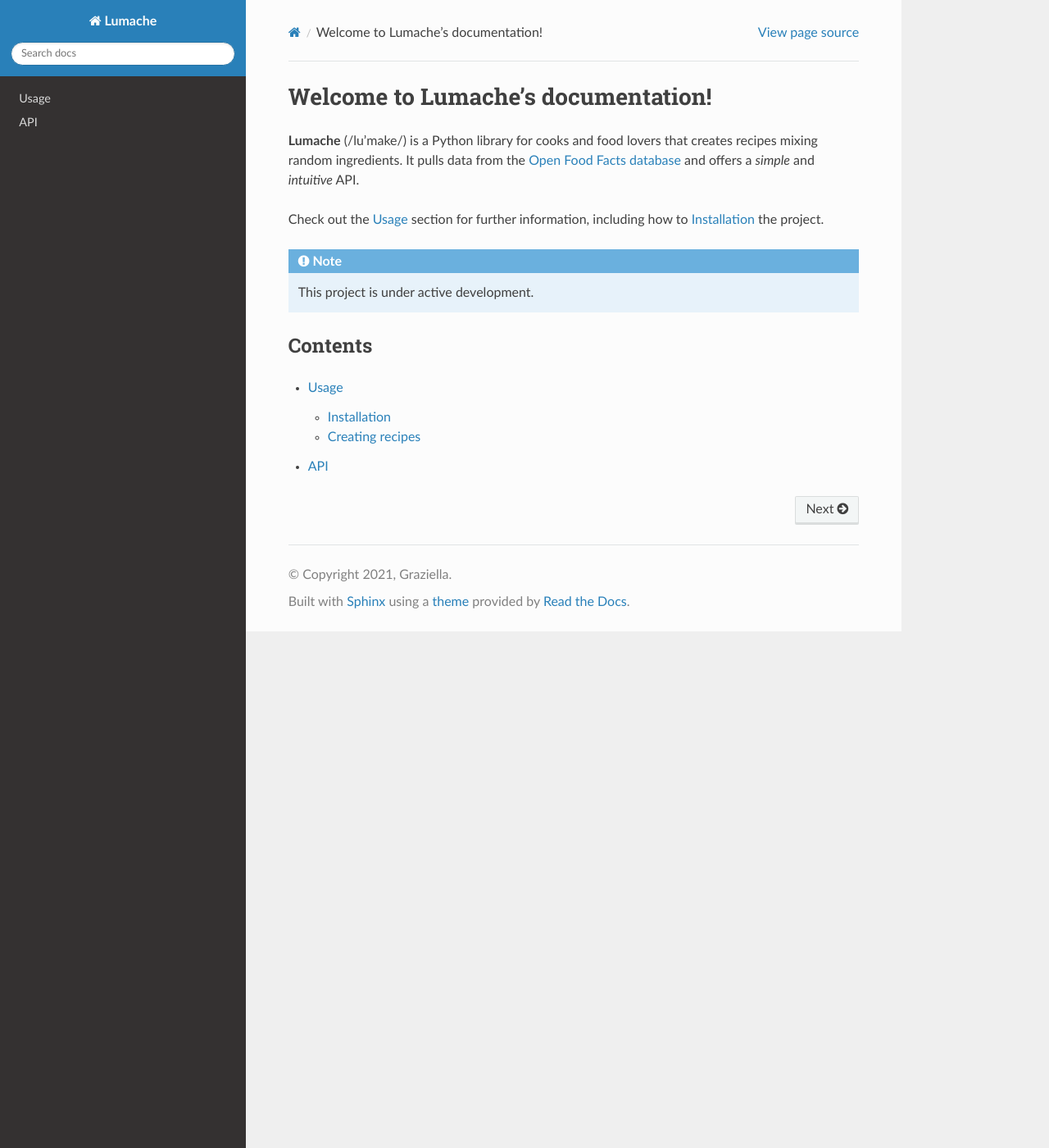
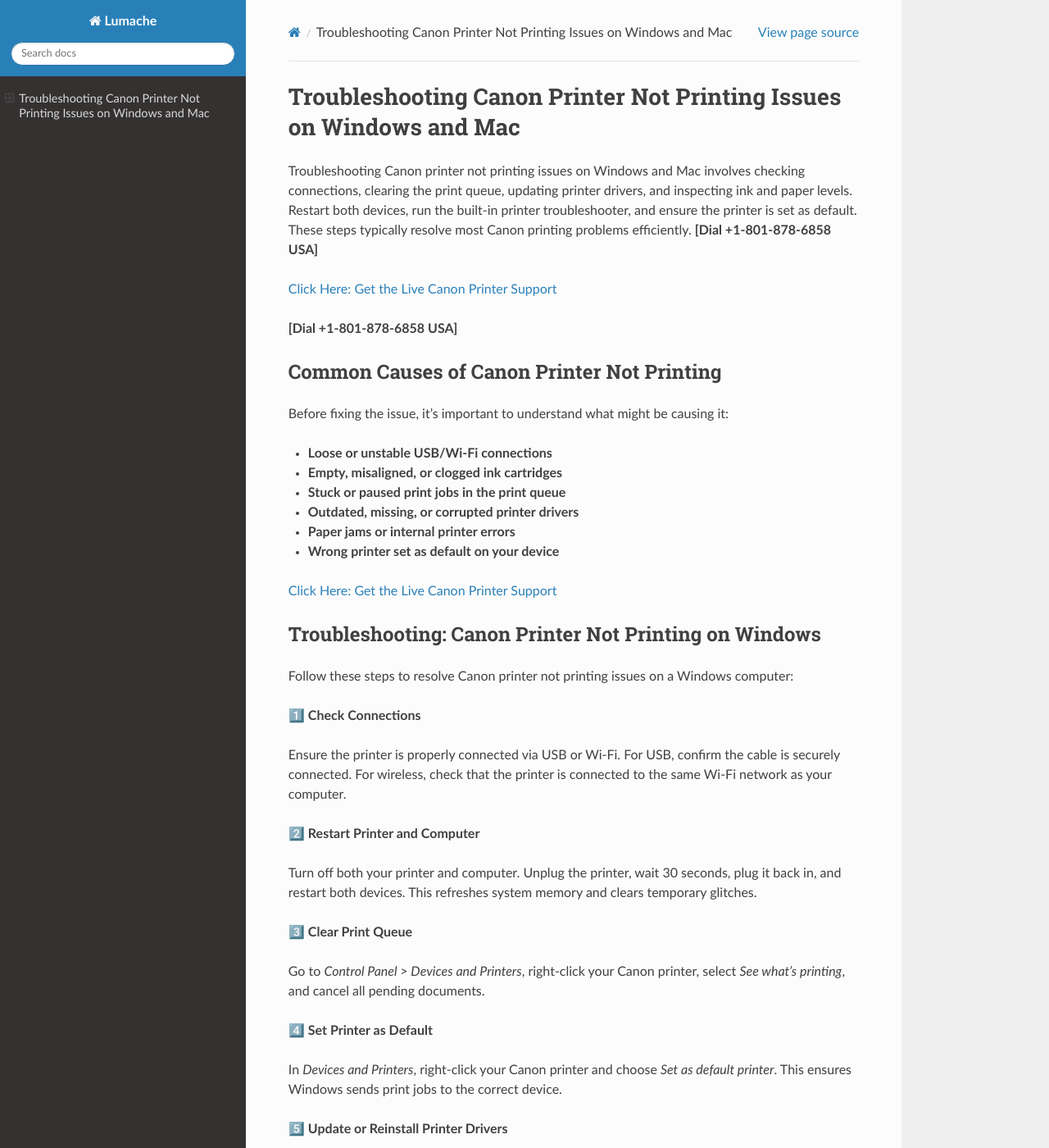
Before and after one commit to tomtomgarry/canonprintingcommunity, a Sphinx documentation site: the page built from docs/source/index.rst, in a window 1280 px wide and 1400 px high. Shown: the whole window at 82% size. Built offline with Sphinx 7.4.7 and the Read the Docs theme 3.1.0, drawn with Linux system fonts in a browser that asks for light colours; some of the changed text lies outside the part shown.

Commit message:
Update index.rst

```diff
--- a/docs/source/index.rst
+++ b/docs/source/index.rst
@@ -1,22 +1,87 @@
-Welcome to Lumache's documentation!
-===================================
+Troubleshooting Canon Printer Not Printing Issues on Windows and Mac
+====================================================================
 
-**Lumache** (/lu'make/) is a Python library for cooks and food lovers
-that creates recipes mixing random ingredients.
-It pulls data from the `Open Food Facts database <https://world.openfoodfacts.org/>`_
-and offers a *simple* and *intuitive* API.
+Troubleshooting Canon printer not printing issues on Windows and Mac involves checking connections, clearing the print queue, updating printer drivers, and inspecting ink and paper levels. Restart both devices, run the built-in printer troubleshooter, and ensure the printer is set as default. These steps typically resolve most Canon printing problems efficiently.  **[Dial +1-801-878-6858 USA]**
 
-Check out the :doc:`usage` section for further information, including
-how to :ref:`installation` the project.
+`Click Here: Get the Live Canon Printer Support <https://jivo.chat/KlZSRejpBm>`_
 
-.. note::
+**[Dial +1-801-878-6858 USA]**
 
-   This project is under active development.
+Common Causes of Canon Printer Not Printing
+-------------------------------------------
 
-Contents
---------
+Before fixing the issue, it's important to understand what might be causing it:
 
-.. toctree::
+- **Loose or unstable USB/Wi-Fi connections**
+- **Empty, misaligned, or clogged ink cartridges**
+- **Stuck or paused print jobs in the print queue**
+- **Outdated, missing, or corrupted printer drivers**
+- **Paper jams or internal printer errors**
+- **Wrong printer set as default on your device**
 
-   usage
-   api
+`Click Here: Get the Live Canon Printer Support <https://jivo.chat/KlZSRejpBm>`_
+
+Troubleshooting: Canon Printer Not Printing on Windows
+------------------------------------------------------
+
+Follow these steps to resolve Canon printer not printing issues on a Windows computer:
+
+1️⃣ **Check Connections**
+
+Ensure the printer is properly connected via USB or Wi-Fi. For USB, confirm the cable is securely connected. For wireless, check that the printer is connected to the same Wi-Fi network as your computer.
+
+2️⃣ **Restart Printer and Computer**
+
+Turn off both your printer and computer. Unplug the printer, wait 30 seconds, plug it back in, and restart both devices. This refreshes system memory and clears temporary glitches.
+
+3️⃣ **Clear Print Queue**
+
+Go to *Control Panel > Devices and Printers*, right-click your Canon printer, select *See what’s printing*, and cancel all pending documents.
+
+4️⃣ **Set Printer as Default**
+
+In *Devices and Printers*, right-click your Canon printer and choose *Set as default printer*. This ensures Windows sends print jobs to the correct device.
+
+5️⃣ **Update or Reinstall Printer Drivers**
+
+Visit Canon’s official website, download the latest drivers for your model, and install them. Outdated or corrupted drivers can cause printing problems.
+
+6️⃣ **Run the Windows Printer Troubleshooter**
+
+Go to *Settings > Devices > Printers & Scanners*, select your printer, click *Manage*, and run the *Troubleshooter* to detect and fix issues automatically.
+
+`Click Here: Get the Live Canon Printer Support <https://jivo.chat/KlZSRejpBm>`_
+
+Troubleshooting: Canon Printer Not Printing on Mac
+--------------------------------------------------
+
+If your Canon printer isn’t printing on Mac, try these solutions:
+
+1️⃣ **Check Connections**
+
+Make sure your printer is properly connected to your Mac via USB or Wi-Fi and is visible in *System Preferences > Printers & Scanners*.
+
+2️⃣ **Restart Devices**
+
+Turn off your Mac and printer, unplug the printer for a minute, then restart both.
+
+3️⃣ **Check Printer Status and Ink Levels**
+
+In *Printers & Scanners*, select your printer and check its status. Look for ink warnings or error messages.
+
+4️⃣ **Clear Print Jobs**
+
+Click *Open Print Queue* under your printer’s name in *Printers & Scanners*, and cancel any stuck print jobs.
+
+5️⃣ **Update Printer Drivers**
+
+Use *System Preferences > Software Update* to check for macOS printer driver updates. You can also download drivers directly from Canon’s website.
+
+6️⃣ **Reset the Printing System (if needed)**
+
+If problems persist, go to *Printers & Scanners*, right-click (or Control-click) in the printer list, choose *Reset printing system*, and re-add your printer.
+
+Conclusion
+----------
+
+Canon printer not printing issues on Windows and Mac are typically caused by simple connection errors, outdated drivers, or print queue problems. By methodically checking connections, clearing print queues, updating software, and restarting devices, you can resolve most issues quickly. Regular maintenance and software updates also help keep your Canon printer running smoothly.
```
